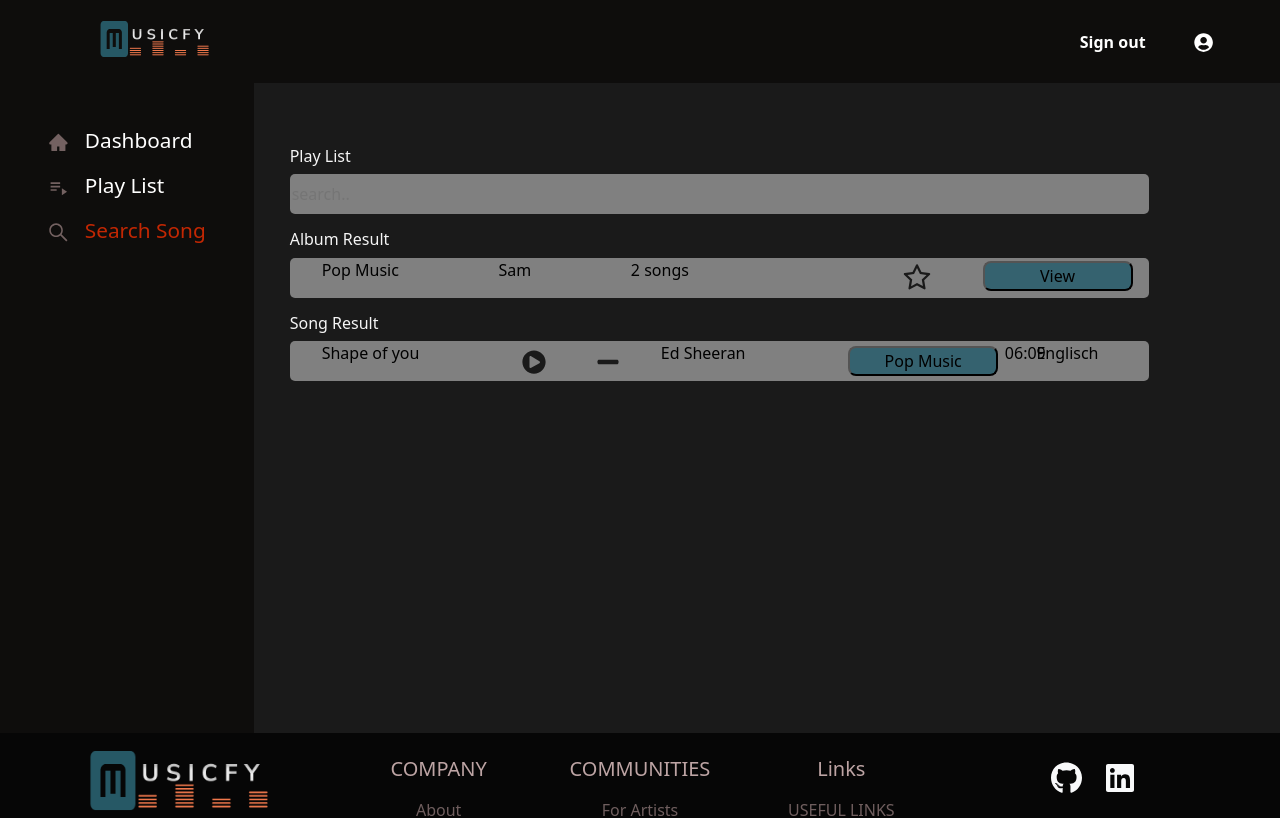
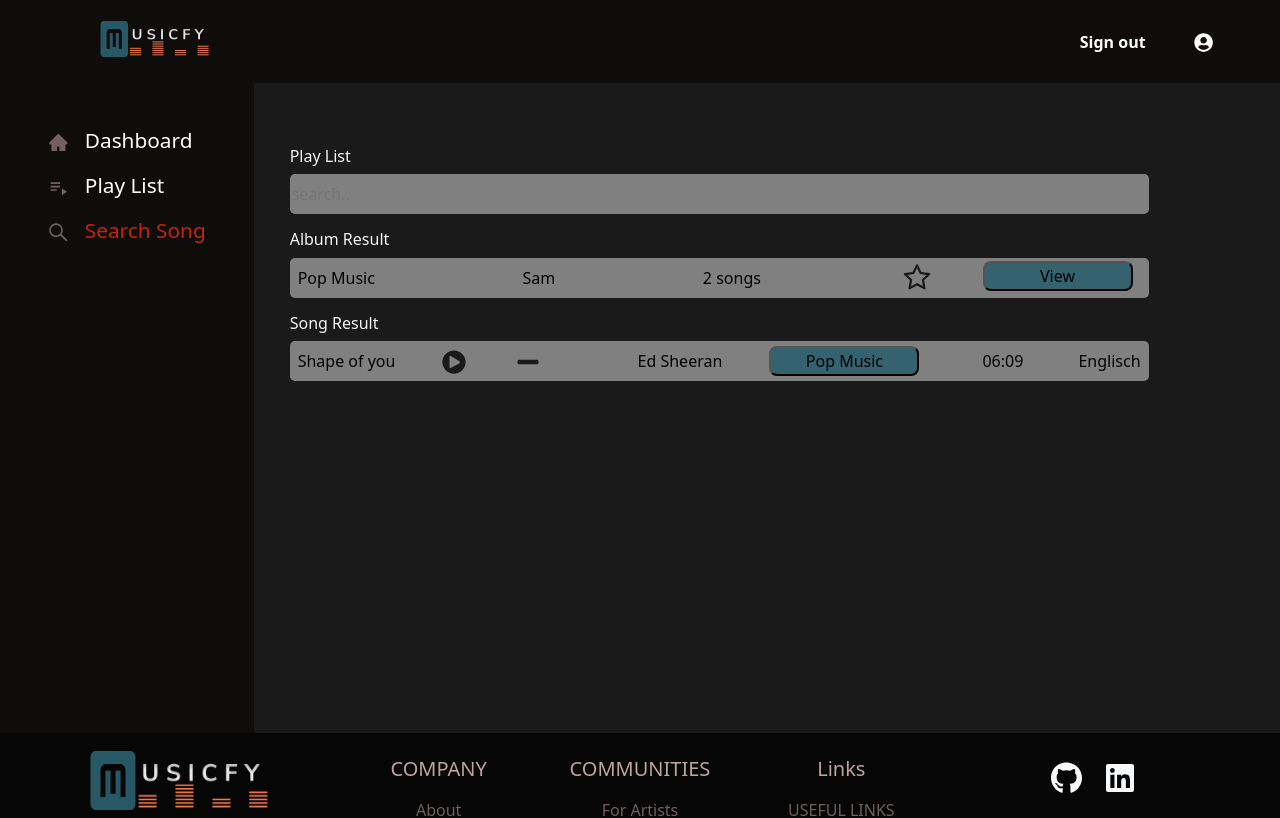
Before and after one commit to Music-App-Team/frontend, a React (Create React App) app: page /app/search in a window 1280 px wide. Shown: the top 818 px of the page. Built offline with nearby package versions, Linux system fonts and the light colour scheme; sample sign-in values are in the browser's storage; a web font is replaced by a local one.

Commit message:
header-css-done

```diff
--- a/src/pages/search/search.scss
+++ b/src/pages/search/search.scss
@@ -8,7 +8,7 @@
     color: whitesmoke;
   }
   p {
-    align-items: center;
+    margin: 0.5rem !important;
   }
   h1 {
     font-size: 1rem;
```
